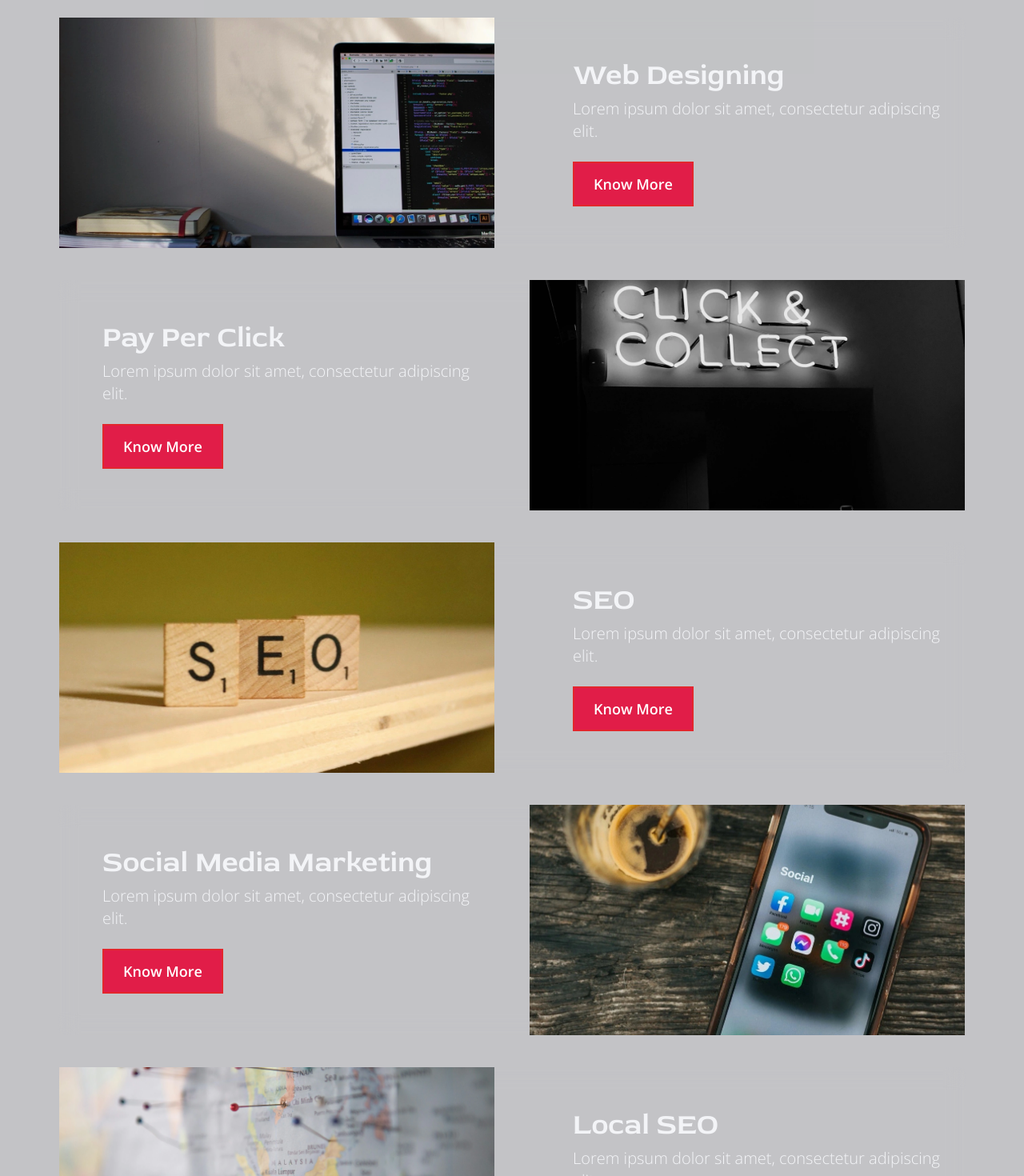
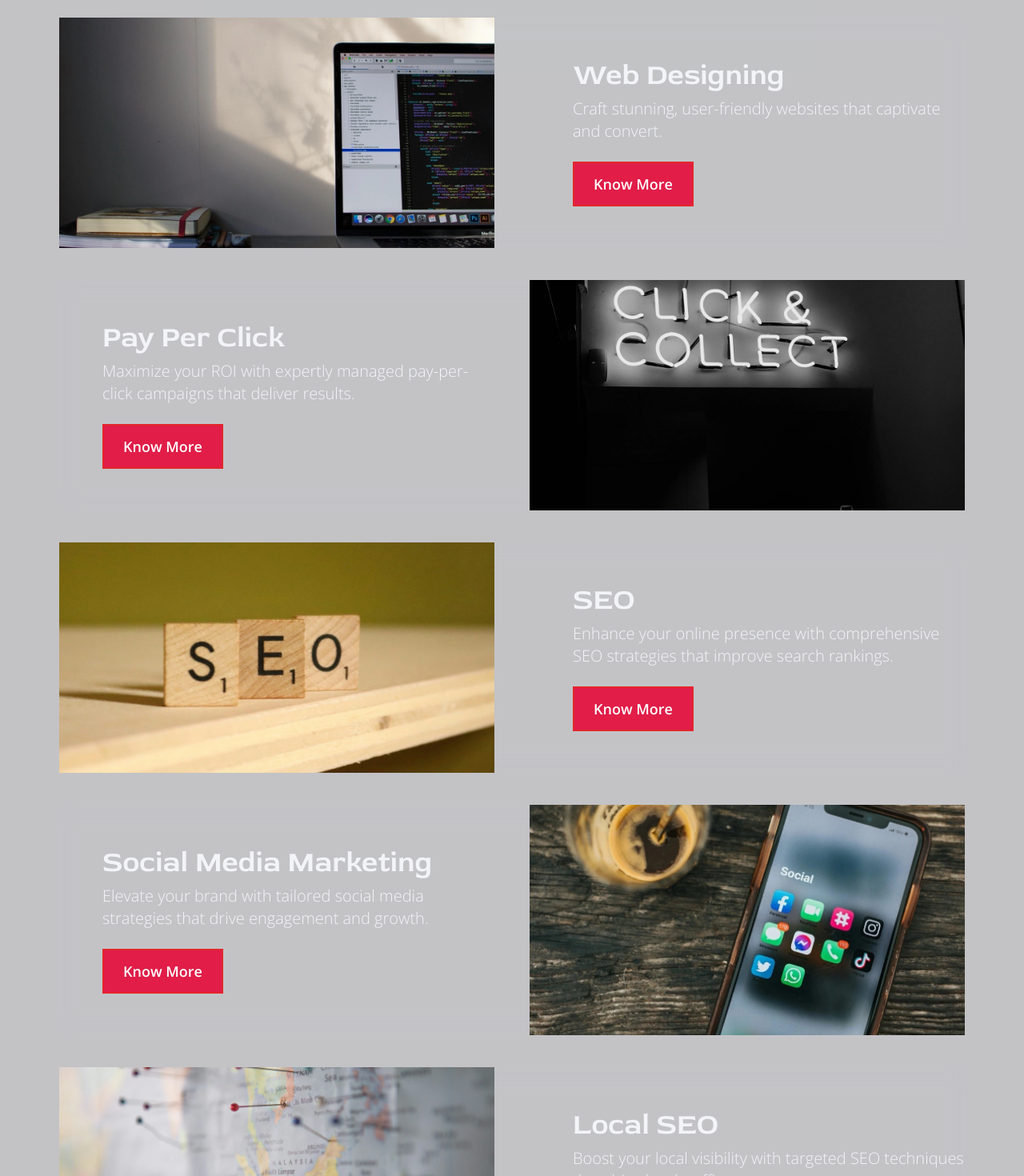
Before and after one commit to kumarayushkumar/washington-advert, a React (Vite) app: page / in a window 1280 px wide. Shown: the part 2360-3830 px from the top of the page at 80% size. Built offline with nearby package versions, Linux system fonts and the light colour scheme.

Commit message:
refactor: Update service descriptions for improved clarity and conversion

```diff
--- a/src/components/home/Expertise.tsx
+++ b/src/components/home/Expertise.tsx
@@ -1,3 +1,5 @@
+import React from 'react'
+
 import services1 from '/assets/images/services/home/services-1.webp'
 import services2 from '/assets/images/services/home/services-2.webp'
 import services3 from '/assets/images/services/home/services-3.webp'
@@ -9,51 +11,59 @@ import ServiceCard from '../card/ServiceCard'
 const services = [
   {
     title: 'Web Designing',
-    description: 'Lorem ipsum dolor sit amet, consectetur adipiscing elit.',
+    description:
+      'Craft stunning, user-friendly websites that captivate and convert.',
     image: services1,
     buttonText: 'Know More',
     link: '/services/web-designing'
   },
   {
     title: 'Pay Per Click',
-    description: 'Lorem ipsum dolor sit amet, consectetur adipiscing elit.',
+    description:
+      'Maximize your ROI with expertly managed pay-per-click campaigns that deliver results.',
     image: services2,
     buttonText: 'Know More',
     link: '/services/ppc'
   },
   {
     title: 'SEO',
-    description: 'Lorem ipsum dolor sit amet, consectetur adipiscing elit.',
+    description:
+      'Enhance your online presence with comprehensive SEO strategies that improve search rankings.',
     image: services4,
     buttonText: 'Know More',
     link: '/services/seo'
   },
   {
     title: 'Social Media Marketing',
-    description: 'Lorem ipsum dolor sit amet, consectetur adipiscing elit.',
+    description:
+      'Elevate your brand with tailored social media strategies that drive engagement and growth.',
     image: services3,
     buttonText: 'Know More',
     link: '/services/social-media-marketing'
   },
   {
     title: 'Local SEO',
-    description: 'Lorem ipsum dolor sit amet, consectetur adipiscing elit.',
+    description:
+      'Boost your local visibility with targeted SEO techniques that drive local traffic.',
     image: services5,
     buttonText: 'Know More',
     link: '/services/local-seo'
   },
   {
     title: 'Google My Business',
-    description: 'Lorem ipsum dolor sit amet, consectetur adipiscing elit.',
+    description:
+      'Optimize your Google My Business profile to attract and convert local customers effectively.',
     image: services6,
     buttonText: 'Know More',
     link: '/services/gmb'
   }
 ]
 
-import React from 'react';
-
-export default function Expertise({ expertiseRef }: { expertiseRef: React.RefObject<HTMLElement> }) {
+export default function Expertise({
+  expertiseRef
+}: {
+  expertiseRef: React.RefObject<HTMLElement>
+}) {
   return (
     <section
       id="services"
```
